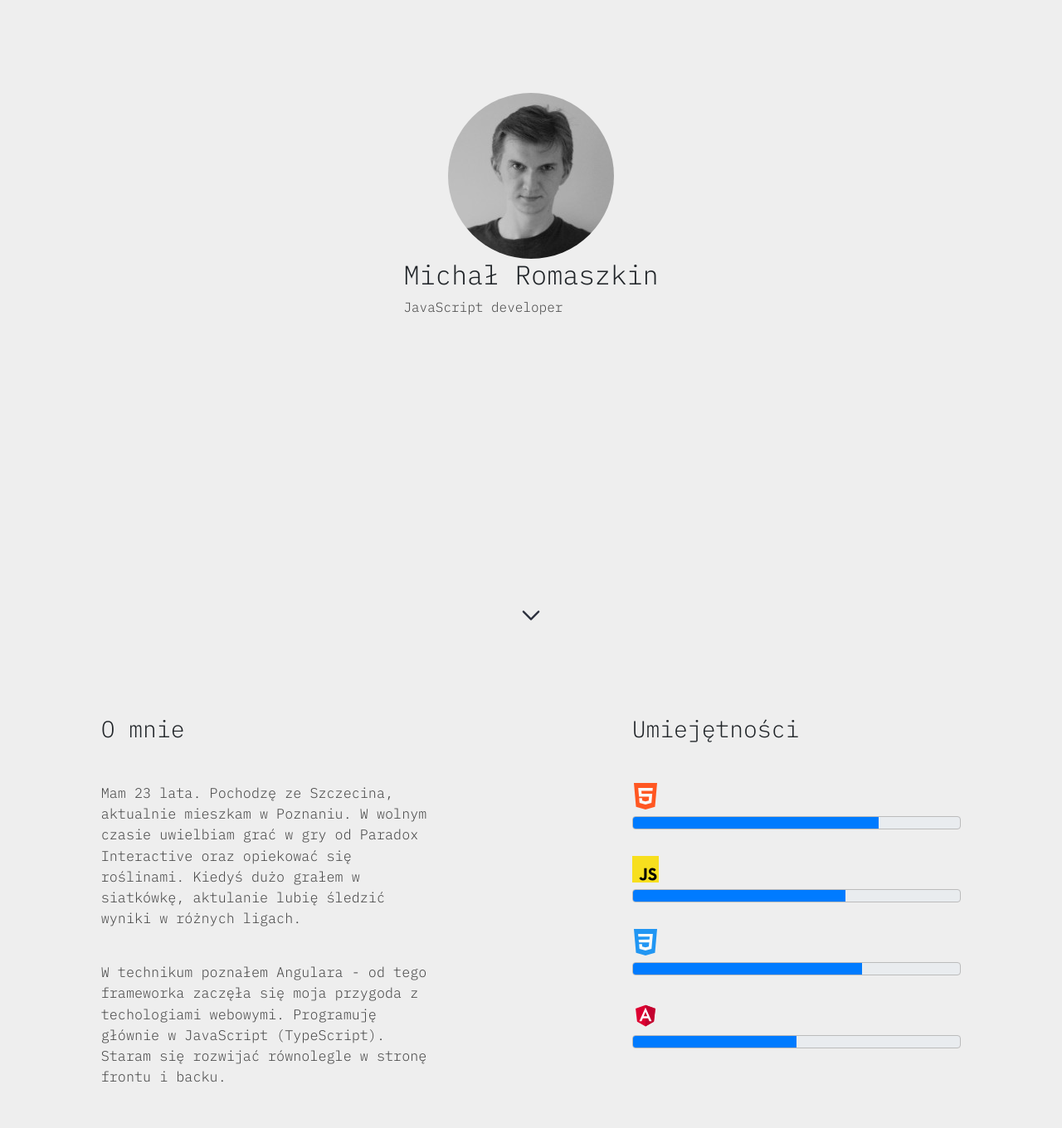
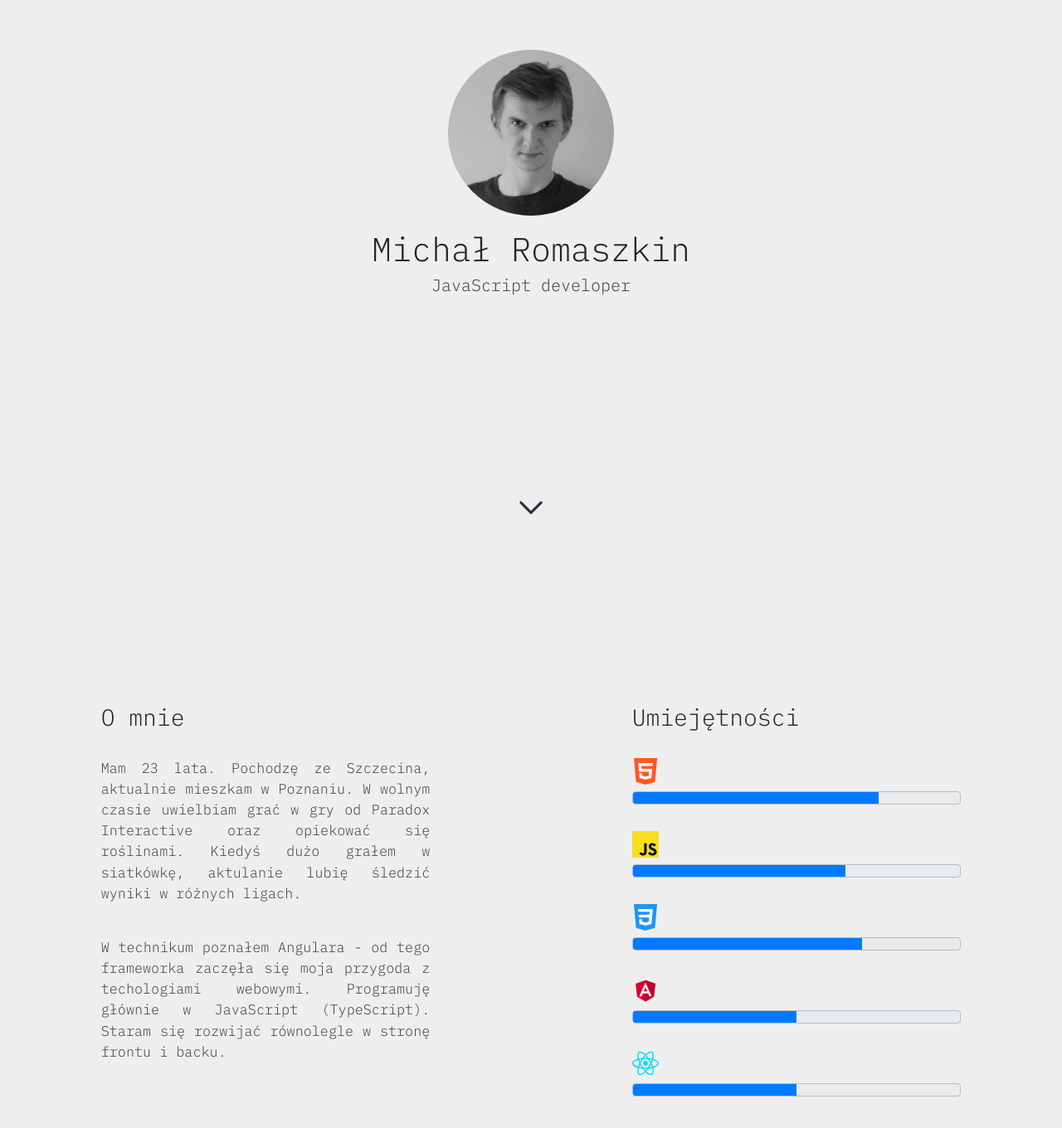
Before and after one commit to rom3k/rom3k.github.io, a React app: page / in a window 1280 px wide. Shown: the part 104-1464 px from the top of the page at 83% size. Built offline with nearby package versions, Linux system fonts and the light colour scheme.

Commit message:
For now on, depend on bootstrap classess instead of own css classes, add react skill

```diff
--- a/src/declarations.d.ts
+++ b/src/declarations.d.ts
@@ -1,4 +1,4 @@
-// Work around for not throwing 'Cannot find module' error in VSCode
+// Work around for not throwing 'Cannot find module'
 declare module '*.jpg';
 declare module '*.png';
 declare module '*.svg';
--- a/src/mainpage/Mainpage.scss
+++ b/src/mainpage/Mainpage.scss
@@ -1,3 +1,7 @@
+.avatar {
+    margin-bottom: 1rem;
+}
+
 .avatar-appear-active {
     animation: fadeInUp;
     animation-duration: 1s;
@@ -17,16 +21,12 @@
     opacity: 1;
 }
 
-.loadMore {
-    margin-top: 20rem;
-}
-
 .loadMore,
 .loadMore-enter {
     opacity: 0;
     &__chevron {
-        width: 3rem;
-        height: 3rem;
+        width: 4rem;
+        height: 4rem;
         cursor: pointer;
     }
 }
@@ -41,17 +41,6 @@
     opacity: 1;
 }
 
-.mainRow {
-    min-height: 100vh;
-}
-
-.main {
-    display: flex;
-    flex-flow: column;
-    align-items: center;
-    margin-top: 10rem;
-}
-
 .rowDescription {
     min-height: 100vh;
     scroll-margin-top: 3rem;
@@ -59,7 +48,7 @@
         margin-top: 6rem;
     }
     &__title {
-        margin-bottom: 3rem;
+        margin-bottom: 2rem;
     }
     &__paragraph {
         font-size: 1.05rem;
--- a/src/mainpage/Mainpage.tsx
+++ b/src/mainpage/Mainpage.tsx
@@ -11,6 +11,7 @@ import Js from '../assets/js.svg';
 import html5 from '../assets/html5.svg';
 import css3 from '../assets/css3.svg';
 import angular from '../assets/angular.svg';
+import react from '../assets/react.svg'; // :thinking:
 
 // TODO(rom3k): Use this for future scroll events
 const sizes = {
@@ -40,13 +41,18 @@ export default function MainPage() {
 
     return (
         <Container fluid>
-            <Row className="justify-content-md-center mainRow">
-                <Col md="auto" className="main">
+            <Row className="min-vh-100 justify-content-center">
+                <Col
+                    md="auto"
+                    className="d-flex align-items-center flex-column justify-content-around"
+                >
+                    <div className="d-flex flex-column align-items-center">
                         <CSSTransition
                             in={true}
                             appear={true}
                             timeout={1000}
                             classNames="avatar"
+                            className="avatar"
                         >
                             <Image src={Avatar} roundedCircle />
                         </CSSTransition>
@@ -55,13 +61,23 @@ export default function MainPage() {
                             appear={true}
                             classNames="fullName"
                             timeout={2000}
-                        onEntered={() => setInProp(() => ({ fullName: true }))}
+                            onEntered={() =>
+                                setInProp((state) => ({
+                                    ...state,
+                                    fullName: true,
+                                }))
+                            }
                         >
                             <div>
-                            <h2>Michał Romaszkin</h2>
-                            <p>JavaScript developer</p>
+                                <h1 className="text-center">
+                                    Michał Romaszkin
+                                </h1>
+                                <p className="text-center h5">
+                                    JavaScript developer
+                                </p>
                             </div>
                         </CSSTransition>
+                    </div>
                     <CSSTransition
                         in={inProp.fullName}
                         timeout={500}
@@ -85,14 +101,14 @@ export default function MainPage() {
             >
                 <Col md={4} className="rowDescription__column">
                     <h3 className="rowDescription__title">O mnie</h3>
-                    <p className="rowDescription__paragraph">
+                    <p className="rowDescription__paragraph text-justify">
                         Mam 23 lata. Pochodzę ze Szczecina, aktualnie mieszkam w
                         Poznaniu. W wolnym czasie uwielbiam grać w gry od
                         Paradox Interactive oraz opiekować się roślinami. Kiedyś
                         dużo grałem w siatkówkę, aktulanie lubię śledzić wyniki
                         w różnych ligach.
                     </p>
-                    <p className="rowDescription__paragraph">
+                    <p className="rowDescription__paragraph text-justify">
                         W technikum poznałem Angulara - od tego frameworka
                         zaczęła się moja przygoda z techologiami webowymi.
                         Programuję głównie w JavaScript (TypeScript). Staram się
@@ -128,6 +144,12 @@ export default function MainPage() {
                         alt="Angular logo"
                         percentage={50}
                     />
+                    <Skill
+                        src={react}
+                        title="React"
+                        alt="React logo"
+                        percentage={50}
+                    />
                 </Col>
             </Row>
         </Container>
```
Also changed, not shown: src/assets/react.svg (added). Lines whose indentation alone changed are shown as unchanged.
